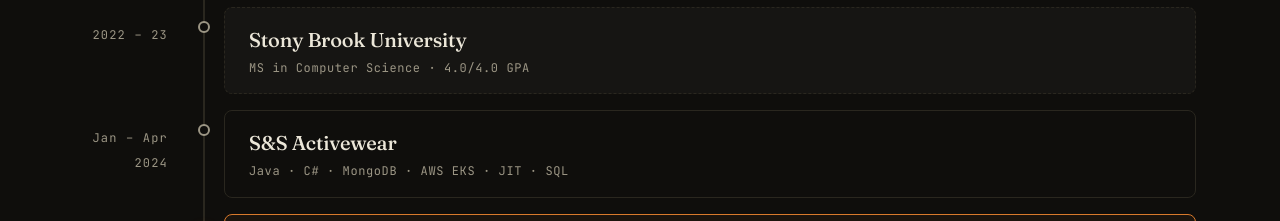
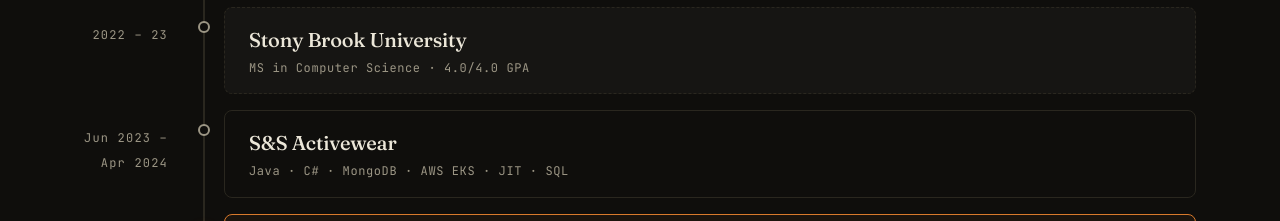
Before and after one commit to NITHINREDI/portfolio, a React (Vite) app: page / in a window 1280 px wide. Shown: the part 3020-3241 px from the top of the page. Built offline with nearby package versions, Linux system fonts and the light colour scheme.

Commit message:
timeline with tech stacks

```diff
--- a/src/App.jsx
+++ b/src/App.jsx
@@ -96,7 +96,7 @@
           <a href="#skills">Stack</a>
           <a href="#contact">Contact</a>
         </nav>
-        <a className="resume-btn" href="Nithin_reddy_resume.pdf" target="_blank" rel="noreferrer">
+        <a className="resume-btn" href="Nithin_ccc_FS.pdf" target="_blank" rel="noreferrer">
           Résumé →
         </a>
       </header>
@@ -190,7 +190,7 @@
 
           <div className="tl-item">
             <div className="tl-left">
-              <span className="tl-year">Jan – Apr 2024</span>
+              <span className="tl-year">Jun 2023 – Apr 2024</span>
             </div>
             <div className="tl-line">
               <span className="tl-dot" />
```
Also changed, not shown: 1 other file (tests, documents, lock files or other folders).
